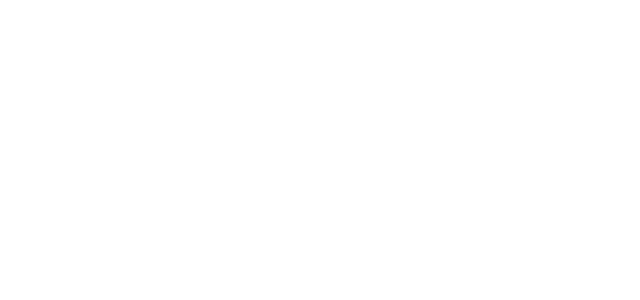
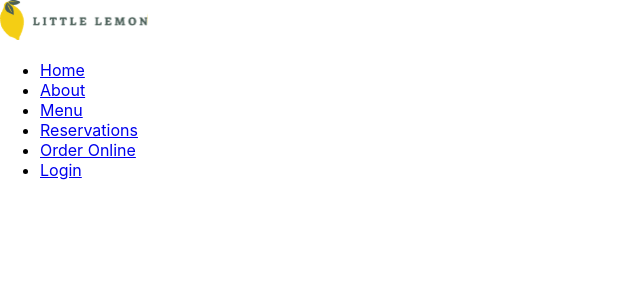
Before and after one commit to Pascazio/react-capstone, a React (Create React App) app: page / in a window 1280 px wide. Shown: the top 300 px of the page, without its empty margins (0-640 px from the left). Built offline with nearby package versions, Linux system fonts and the light colour scheme.

Commit message:
Implementing first navbar

```diff
--- a/src/Nav.js
+++ b/src/Nav.js
@@ -1,7 +1,29 @@
 const Nav = () => {
   return (
     <>
-      <nav></nav>
+      <nav>
+        <img src="/Logo.svg"></img>
+        <ul>
+          <li>
+            <a href="/">Home</a>
+          </li>
+          <li>
+            <a href="/about">About</a>
+          </li>
+          <li>
+            <a href="/menu">Menu</a>
+          </li>
+          <li>
+            <a href="/reservations">Reservations</a>
+          </li>
+          <li>
+            <a href="/order-online">Order Online</a>
+          </li>
+          <li>
+            <a href="/login">Login</a>
+          </li>
+        </ul>
+      </nav>
     </>
   );
 };
```
